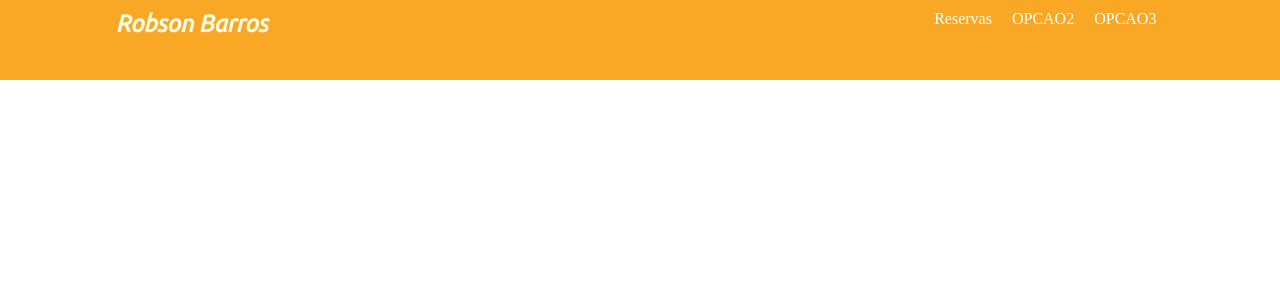
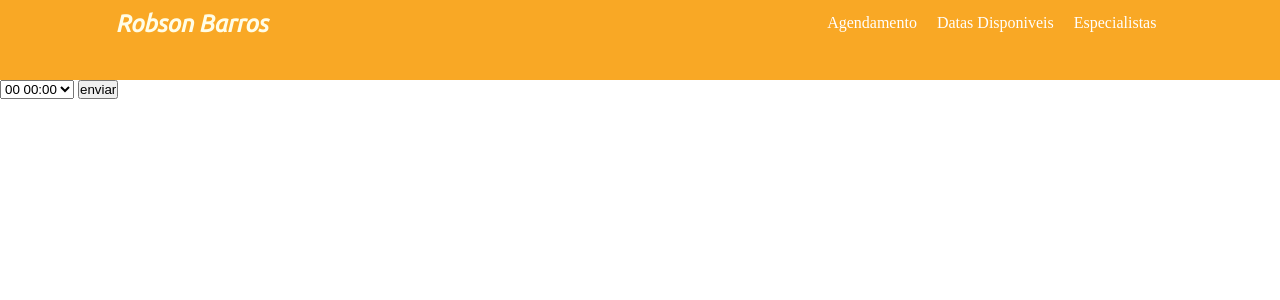
Before and after one commit to rbin9090/sistema_de_agendamento, a PHP site: page /sistema_agendamento/ in a window 1280 px wide. Shown: the top 300 px of the page. Run offline with PHP 8.4, Linux system fonts and the light colour scheme.

Commit message:
adicionado input para informacao de horas até as 23

```diff
--- a/css/style.css
+++ b/css/style.css
@@ -29,6 +29,8 @@ font-family: 'Ubuntu', sans-serif;
 }
 
 nav.menu-desktop{
+	position: relative;
+	top: 4px;
 	float: right;
 }
 nav.menu-desktop ul{
@@ -43,6 +45,7 @@ nav.menu-desktop li{
 nav.menu-desktop a{
 	color: white;
 	text-decoration: none;
+
 }
 
 .context-center{
--- a/index.php
+++ b/index.php
@@ -20,14 +20,36 @@
 	</div>
 	<nav class="menu-desktop">
 		<ul>
-			<li><a href="#">Reservas</a></li>
-			<li><a href="#">OPCAO2</a></li>
-			<li><a href="#">OPCAO3</a></li>
+			<li><a href="#">Agendamento</a></li>
+			<li><a href="#">Datas Disponiveis</a></li>
+			<li><a href="#">Especialistas</a></li>
 		</ul>
 	</nav><!--menu desktop-->
 </div><!--context-center-->
 </header>
+<section class="reserva">
+	<div class="center">
+		<form method="POST">
+			<select>
+				<?php
 
+				for ($i=0; $i <= 23; $i++) {
+					$hora = $i;
+					if ($i < 10) {
+						$hora = '0'.$hora;
+					}
+					$hora.=' 00:00';
+					echo '<option value="'.$hora.'">'.$hora.'</option>';
+
+				 }
+				?>
+
+			</select>
+			<input type="submit" name="acao" value="enviar">
+		</form>
+	</div>
+
+</section>
 
 
 
```
